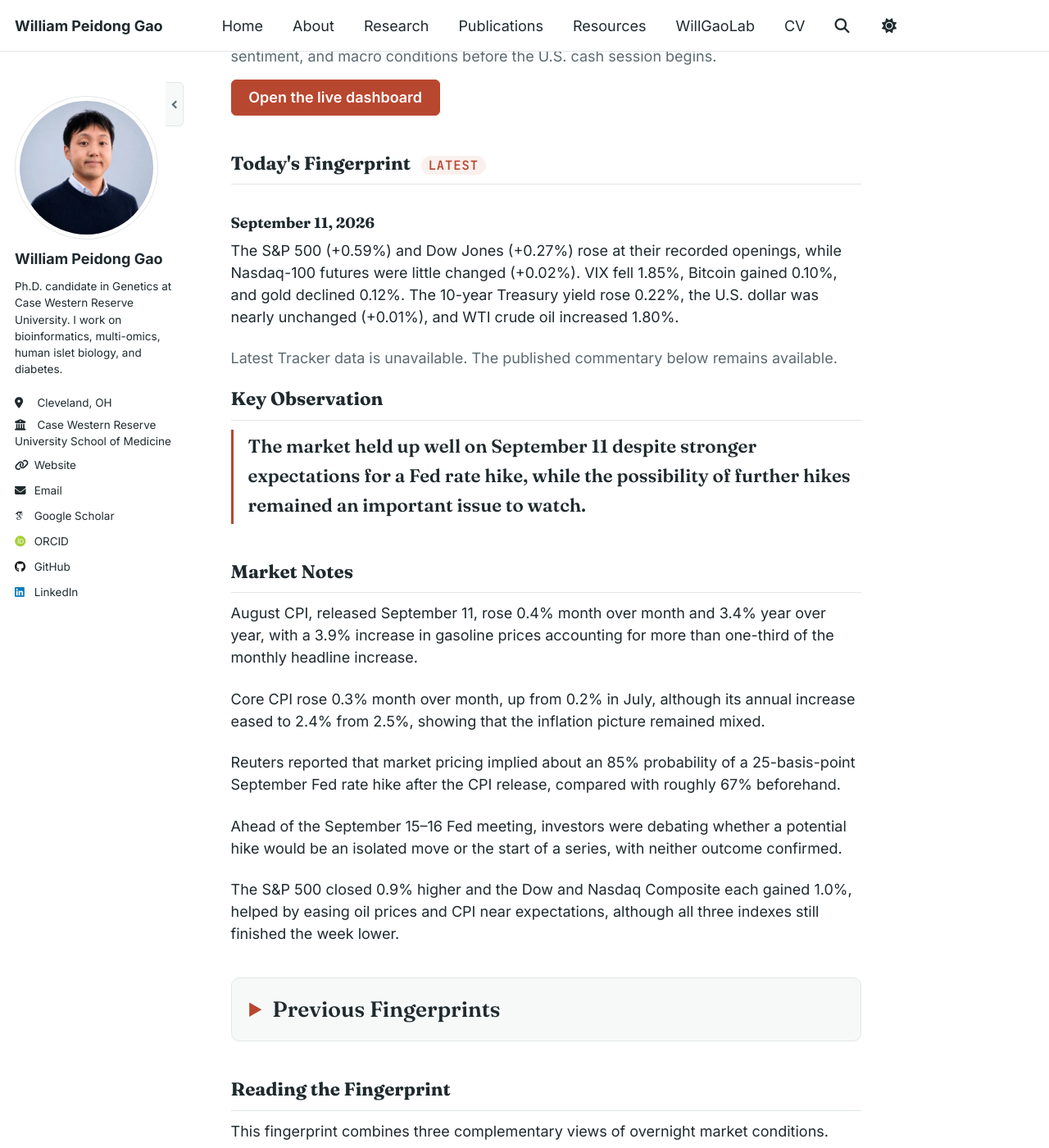
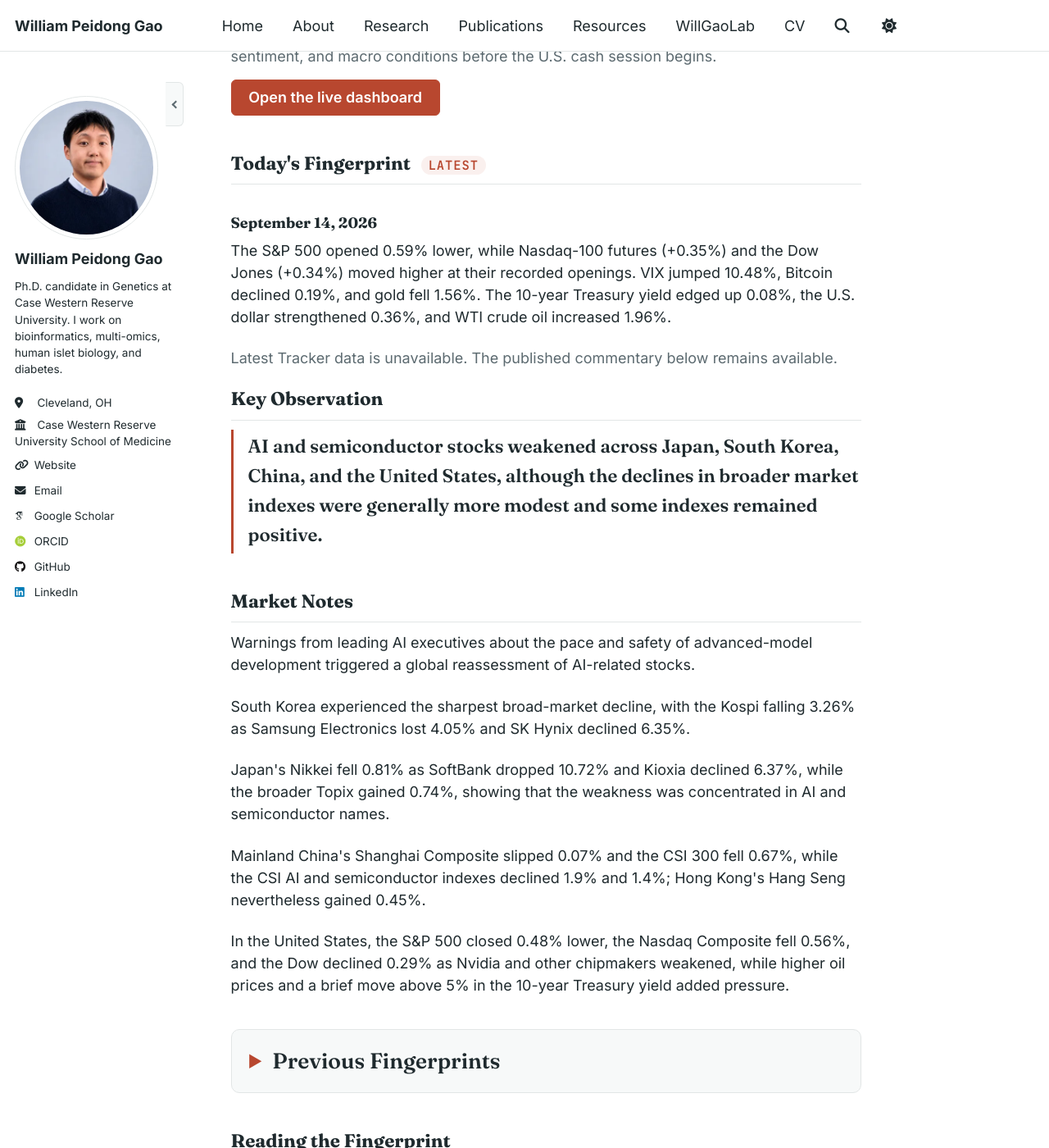
Before and after one commit to PeidongGao/WilliamGaoWeb, a Jekyll site: the page built from _pages/market-fingerprint.md, in a window 1280 px wide and 1400 px high, scrolled down 296 px. Shown: the whole window at 82% size. Built offline with Jekyll 4.4.1, drawn with Linux system fonts in a browser that asks for light colours; some web fonts are replaced.

Commit message:
Add September 14 market commentary

```diff
--- a/_data/market_commentary.yml
+++ b/_data/market_commentary.yml
@@ -1,3 +1,13 @@
+- date: "2026-09-14"
+  summary: "The S&P 500 opened 0.59% lower, while Nasdaq-100 futures (+0.35%) and the Dow Jones (+0.34%) moved higher at their recorded openings. VIX jumped 10.48%, Bitcoin declined 0.19%, and gold fell 1.56%. The 10-year Treasury yield edged up 0.08%, the U.S. dollar strengthened 0.36%, and WTI crude oil increased 1.96%."
+  key_observation: "AI and semiconductor stocks weakened across Japan, South Korea, China, and the United States, although the declines in broader market indexes were generally more modest and some indexes remained positive."
+  market_notes:
+    - "Warnings from leading AI executives about the pace and safety of advanced-model development triggered a global reassessment of AI-related stocks."
+    - "South Korea experienced the sharpest broad-market decline, with the Kospi falling 3.26% as Samsung Electronics lost 4.05% and SK Hynix declined 6.35%."
+    - "Japan's Nikkei fell 0.81% as SoftBank dropped 10.72% and Kioxia declined 6.37%, while the broader Topix gained 0.74%, showing that the weakness was concentrated in AI and semiconductor names."
+    - "Mainland China's Shanghai Composite slipped 0.07% and the CSI 300 fell 0.67%, while the CSI AI and semiconductor indexes declined 1.9% and 1.4%; Hong Kong's Hang Seng nevertheless gained 0.45%."
+    - "In the United States, the S&P 500 closed 0.48% lower, the Nasdaq Composite fell 0.56%, and the Dow declined 0.29% as Nvidia and other chipmakers weakened, while higher oil prices and a brief move above 5% in the 10-year Treasury yield added pressure."
+
 - date: "2026-09-11"
   summary: "The S&P 500 (+0.59%) and Dow Jones (+0.27%) rose at their recorded openings, while Nasdaq-100 futures were little changed (+0.02%). VIX fell 1.85%, Bitcoin gained 0.10%, and gold declined 0.12%. The 10-year Treasury yield rose 0.22%, the U.S. dollar was nearly unchanged (+0.01%), and WTI crude oil increased 1.80%."
   key_observation: "The market held up well on September 11 despite stronger expectations for a Fed rate hike, while the possibility of further hikes remained an important issue to watch."
```
